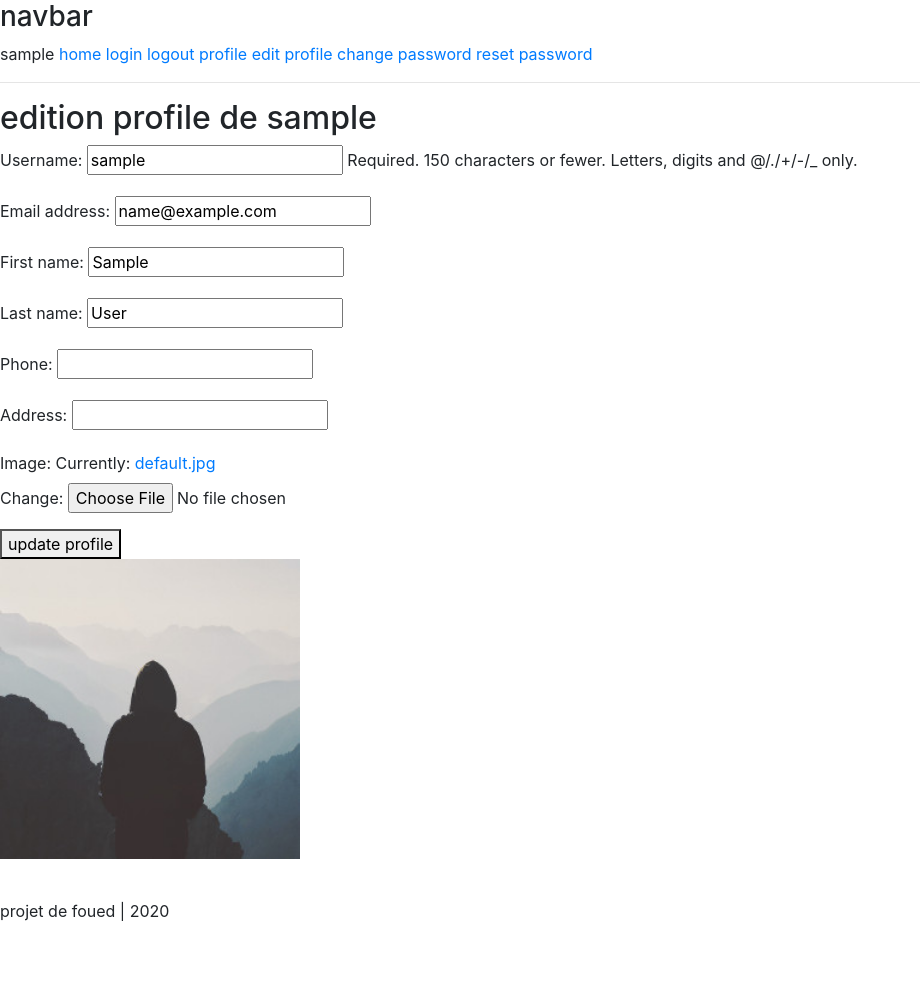
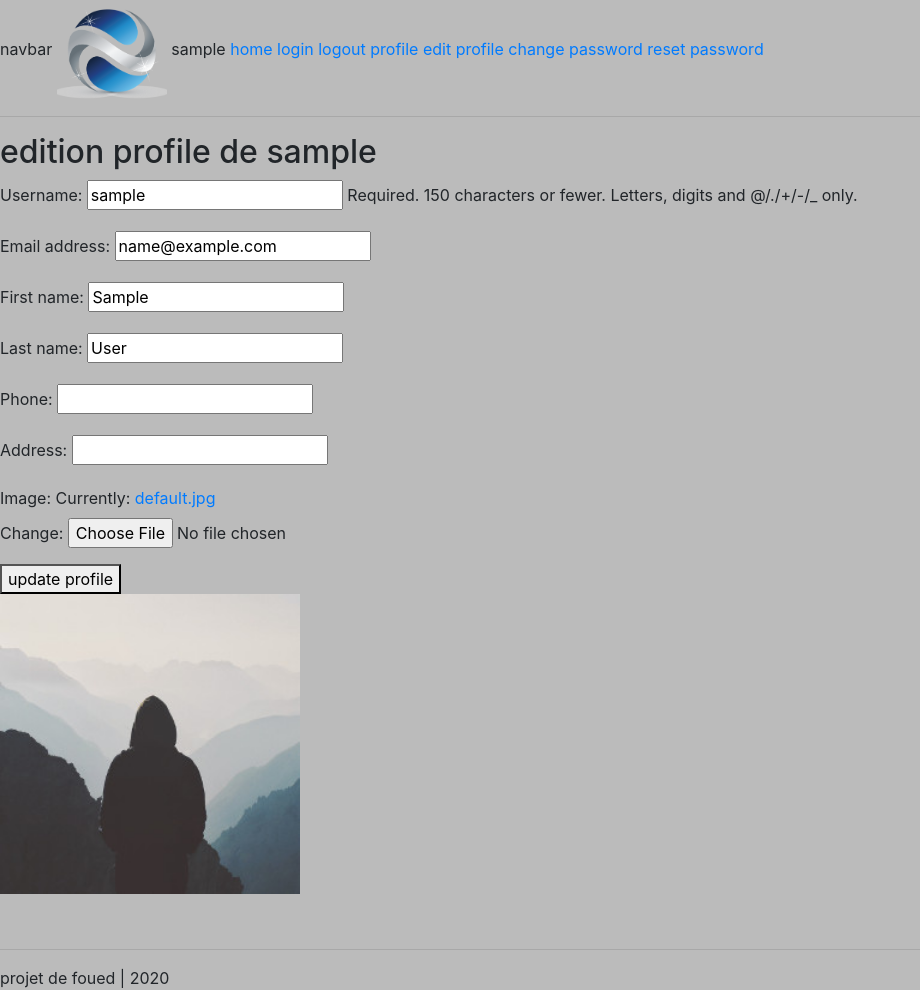
Before and after one commit to evandre31/project, a Django app: page /accounts/profile/edit in a window 1280 px wide. Shown: the whole page, without its empty margins (0-920 px from the left). Before the commit the page ends 921 px from the top, so only its background shows below. Run offline with Django 3.2, Linux system fonts and the light colour scheme; the visitor is signed in with stand-in values (Sample User, id 1); data comes from the database, SQL or seed files in the repository; some libraries are stand-ins or nearby versions.

Commit message:
static files ok (css, js , img) main et ap
STATICFILES_DIRS dans settings
{% load static %} in templates et
     {% static '../.. %} comme src

```diff
--- a/project/settings.py
+++ b/project/settings.py
@@ -114,13 +114,15 @@ USE_TZ = True
 # https://docs.djangoproject.com/en/3.1/howto/static-files/
 
 STATIC_URL = '/static/'
+STATICFILES_DIRS = [
+    os.path.join(BASE_DIR, 'static')
+]
 ################################################
 # #*# media          ##############################
 ################################################
 MEDIA_ROOT = os.path.join(BASE_DIR, 'media')
 MEDIA_URL = '/media/'
 #################################################
-
 
 
 # ********************************************************************************
--- /dev/null
+++ b/static/css/main.css
@@ -0,0 +1,3 @@
+body {
+    background-color: #bbbbbb;
+}
--- /dev/null
+++ b/static/js/main.js
@@ -0,0 +1,3 @@
+function speak() {
+    alert('test')
+}
--- a/templates/snippets/footer.html
+++ b/templates/snippets/footer.html
@@ -1,6 +1,9 @@
+{% load static %}
+<hr>
 <p class="m-auto">projet de foued | 2020</p>
 <!-- Optional JavaScript -->
     <!-- jQuery first, then Popper.js, then Bootstrap JS -->
     <script src="https://code.jquery.com/jquery-3.5.1.slim.min.js" integrity="sha384-DfXdz2htPH0lsSSs5nCTpuj/zy4C+OGpamoFVy38MVBnE+IbbVYUew+OrCXaRkfj" crossorigin="anonymous"></script>
     <script src="https://cdn.jsdelivr.net/npm/popper.js@1.16.1/dist/umd/popper.min.js" integrity="sha384-9/reFTGAW83EW2RDu2S0VKaIzap3H66lZH81PoYlFhbGU+6BZp6G7niu735Sk7lN" crossorigin="anonymous"></script>
     <script src="https://stackpath.bootstrapcdn.com/bootstrap/4.5.2/js/bootstrap.min.js" integrity="sha384-B4gt1jrGC7Jh4AgTPSdUtOBvfO8shuf57BaghqFfPlYxofvL8/KUEfYiJOMMV+rV" crossorigin="anonymous"></script>
+<script src="{% static 'js/main.js' %}"></script>
--- a/templates/snippets/header.html
+++ b/templates/snippets/header.html
@@ -1,3 +1,4 @@
+{% load static %}
 <!-- Required meta tags -->
 <meta charset="utf-8">
 <meta name="viewport" content="width=device-width, initial-scale=1, shrink-to-fit=no">
@@ -6,3 +7,5 @@
       href="https://stackpath.bootstrapcdn.com/bootstrap/4.5.2/css/bootstrap.min.css"
       integrity="sha384-JcKb8q3iqJ61gNV9KGb8thSsNjpSL0n8PARn9HuZOnIxN0hoP+VmmDGMN5t9UJ0Z"
       crossorigin="anonymous">
+<!-- Main CSS de static/css -->
+<link rel="stylesheet" href="{% static 'css/main.css' %}">
--- a/templates/snippets/navbar.html
+++ b/templates/snippets/navbar.html
@@ -1,4 +1,6 @@
-<h3>navbar</h3>
+navbar
+{% load static %}
+<img src="{% static 'img/logo.png' %}" alt="logo" width="110" onclick="speak()">
 {{ user }}
 <a href="{% url 'home' %}">home </a>
 <a href="{% url 'accounts:login' %}">login</a>
```
Also changed, not shown: static/img/logo.png (added).
